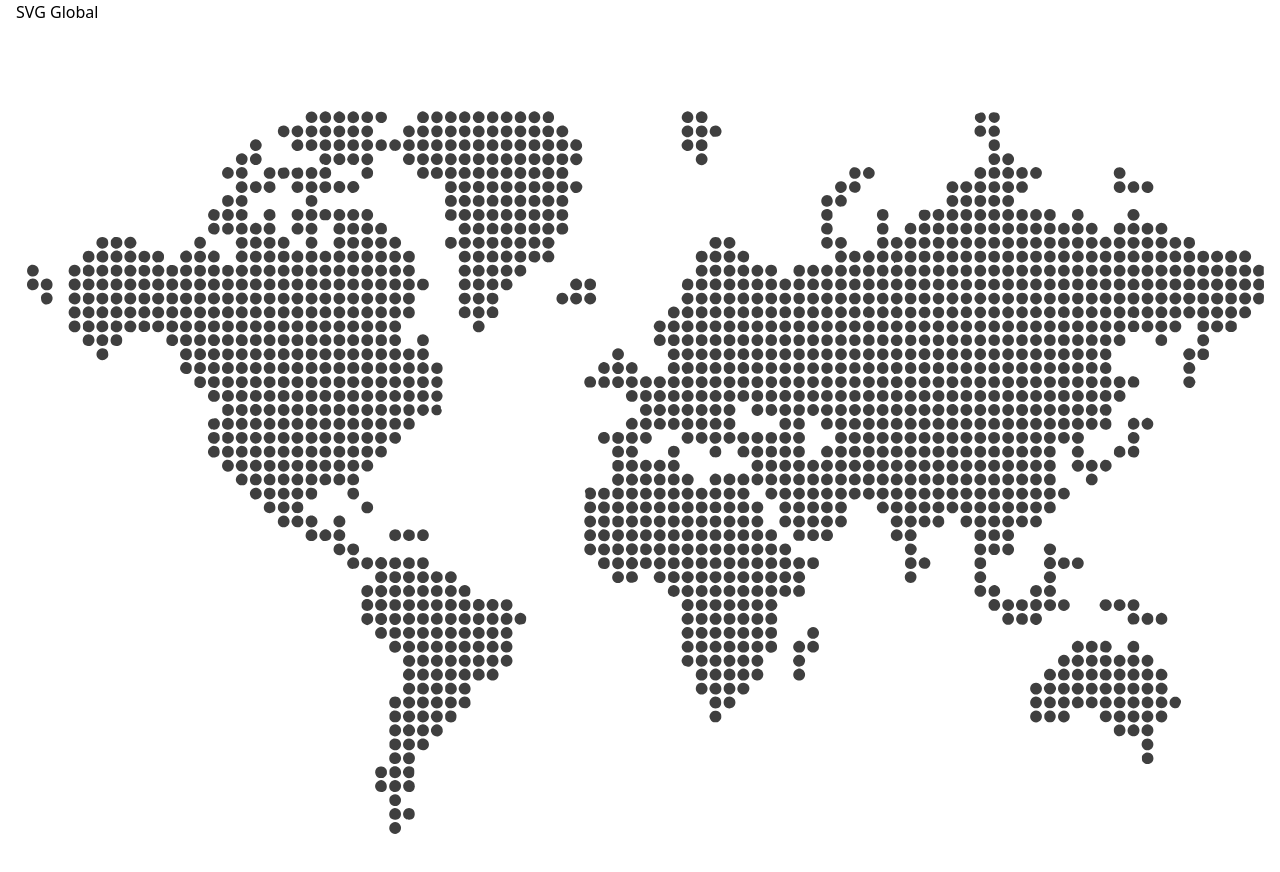
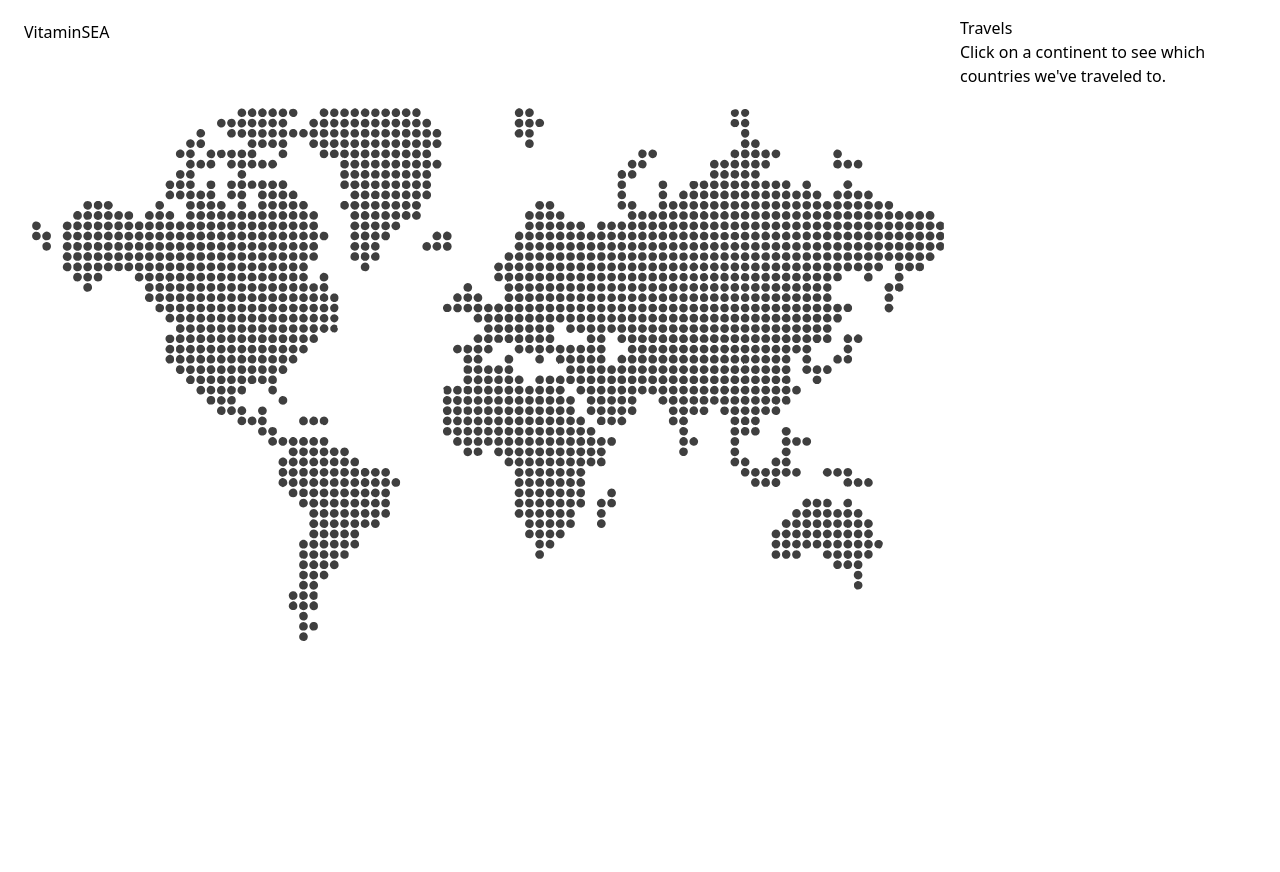
Before and after one commit to bestfoodalex/svg-global, a SvelteKit app: page / in a window 1280 px wide. Shown: the top 872 px of the page. After the commit the page ends 800 px from the top, so only its background shows below. Built offline with nearby package versions, Linux system fonts and the light colour scheme.

Commit message:
Working country state

```diff
--- a/src/lib/map.svelte
+++ b/src/components/GlobalMap.svelte
@@ -1,5 +1,11 @@
-<script>
+<script context="module" lang="ts">
+  import { continent } from '../stores'
+
   export const gClass = 'contspot hover:cursor-pointer hover:fill-primary-orange transition ease-in-out delay-200 duration-150'
+</script>
+
+<script lang="ts">
+
 </script>
 
 <svg
@@ -13,7 +19,7 @@
     transform="translate(0.000000,2048.000000) scale(0.100000,-0.100000)"
     stroke="none"
   >
-    <g class={gClass} id="continent-north-america">
+    <g class={gClass} id="continent-north-america" on:click={() => { $continent = 'north-america' }}>
       <path d="M6414 18551 c-115 -53 -87 -224 38 -238 109 -12 183 94 128 184 -39
       64 -101 84 -166 54z"/>
       <path d="M6721 18552 c-50 -25 -76 -65 -75 -116 2 -99 104 -157 194 -111 86
@@ -1175,7 +1181,7 @@
       50 -19 75 -19 37 0 49 6 82 39 34 34 39 44 39 86 0 26 -7 60 -17 76 -34 57
       -120 76 -181 39z"/>
     </g>
-    <g class={gClass} id="continent-europe">
+    <g class={gClass} id="continent-europe" on:click={() => { $continent = 'europe' }}>
       <path d="M14654 18556 c-66 -29 -97 -104 -70 -169 33 -81 145 -102 208 -39 62
       62 42 175 -37 208 -42 17 -61 17 -101 0z"/>
       <path d="M14951 18553 c-50 -25 -73 -68 -68 -126 6 -68 46 -108 114 -114 58
@@ -1577,7 +1583,7 @@
       <path d="M15249 11227 c-75 -50 -88 -135 -30 -199 22 -24 37 -32 77 -35 95
       -10 151 45 142 139 -6 54 -27 84 -75 104 -46 20 -75 17 -114 -9z"/>
     </g>
-    <g class={gClass} id="continent-asia">
+    <g class={gClass} id="continent-asia" on:click={() => { $continent = 'asia' }}>
       <path d="M21085 18533 c-70 -15 -95 -43 -95 -108 0 -42 38 -90 85 -105 110
       -36 203 101 129 189 -26 31 -58 38 -119 24z"/>
       <path d="M21337 18530 c-98 -77 -19 -237 106 -213 38 7 85 57 92 97 10 50 -17
@@ -2890,7 +2896,7 @@
       <path d="M22273 7575 c-67 -29 -93 -125 -53 -191 14 -21 36 -39 65 -50 42 -16
       48 -16 90 0 107 41 115 190 12 239 -42 20 -71 21 -114 2z"/>
     </g>
-    <g class={gClass} id="continent-africa">
+    <g class={gClass} id="continent-africa" on:click={() => { $continent = 'africa' }}>
       <path d="M13113 11230 c-82 -50 -83 -181 -1 -226 32 -19 105 -17 138 2 37 23
       60 64 60 111 0 101 -111 166 -197 113z"/>
       <path d="M13440 11243 c-23 -9 -60 -45 -76 -75 -27 -53 -10 -116 42 -157 20
@@ -3253,7 +3259,7 @@
       43 -18 80 -15 42 4 55 10 83 41 28 30 33 43 33 86 0 43 -5 56 -33 86 -28 31
       -41 37 -83 41 -37 3 -57 -1 -80 -15z"/>
     </g>
-    <g class={gClass} id="continent-south-america">
+    <g class={gClass} id="continent-south-america" on:click={() => { $continent = 'south-america' }}>
       <path d="M7325 8791 c-68 -42 -92 -109 -61 -168 29 -56 63 -75 128 -71 66 5
       102 31 117 84 18 67 -13 134 -76 160 -44 19 -72 17 -108 -5z"/>
       <path d="M7633 8795 c-64 -27 -92 -119 -58 -185 25 -47 92 -75 148 -59 114 31
@@ -3485,7 +3491,7 @@
       <path d="M8233 2990 c-85 -51 -81 -179 6 -225 61 -31 136 -11 171 48 70 114
       -63 247 -177 177z"/>
     </g>
-    <g class={gClass} id="continent-australia">
+    <g class={gClass} id="continent-australia" on:click={() => { $continent = 'australia' }}>
       <path d="M23783 7869 c-28 -18 -63 -79 -63 -111 0 -6 9 -31 20 -54 48 -98 188
       -98 234 0 20 43 20 69 -1 113 -32 69 -124 94 -190 52z"/>
       <path d="M24093 7870 c-85 -51 -81 -179 6 -225 61 -31 136 -11 171 48 70 114
--- a/src/routes/+page.svelte
+++ b/src/routes/+page.svelte
@@ -1,10 +1,20 @@
-<script>
-  import Map from '../lib/map.svelte'
+<script lang="ts">
+  import { continent } from '../stores'
+  import GlobalMap from '../components/GlobalMap.svelte'
 </script>
 
 <div class="container mx-auto px-4">
-  <h1>SVG Global</h1>
-  <div class="flex">
-    <Map />
+  <div class="flex flex-row flex-wrap py-4">
+    <main class="w-full sm:w-2/3 md:w-3/4 pt-1 px-2">
+      <h1>VitaminSEA</h1>
+      <GlobalMap />
+    </main>
+    <aside class="w-full sm:w-1/3 md:w-1/4 px-2">
+      <h2>Travels</h2>
+      <p>Click on a continent to see which countries we've traveled to.</p>
+      {#if $continent}
+        <p>{$continent}</p>
+      {/if}
+    </aside>
   </div>
 </div>
--- /dev/null
+++ b/src/stores.ts
@@ -0,0 +1,5 @@
+import { writable, type Writable } from 'svelte/store'
+import type { Continents } from './types'
+
+export const continent: Writable<Continents | null> = writable(null)
+export const country: Writable<string | null> = writable(null)
--- /dev/null
+++ b/src/types.ts
@@ -0,0 +1,5 @@
+export type Continents = 'north-america' | 'south-america' | 'europe' | 'africa' | 'asia' | 'australia'
+export interface GlobalState {
+  continent: Continents | null
+  country: string | null
+}
```
